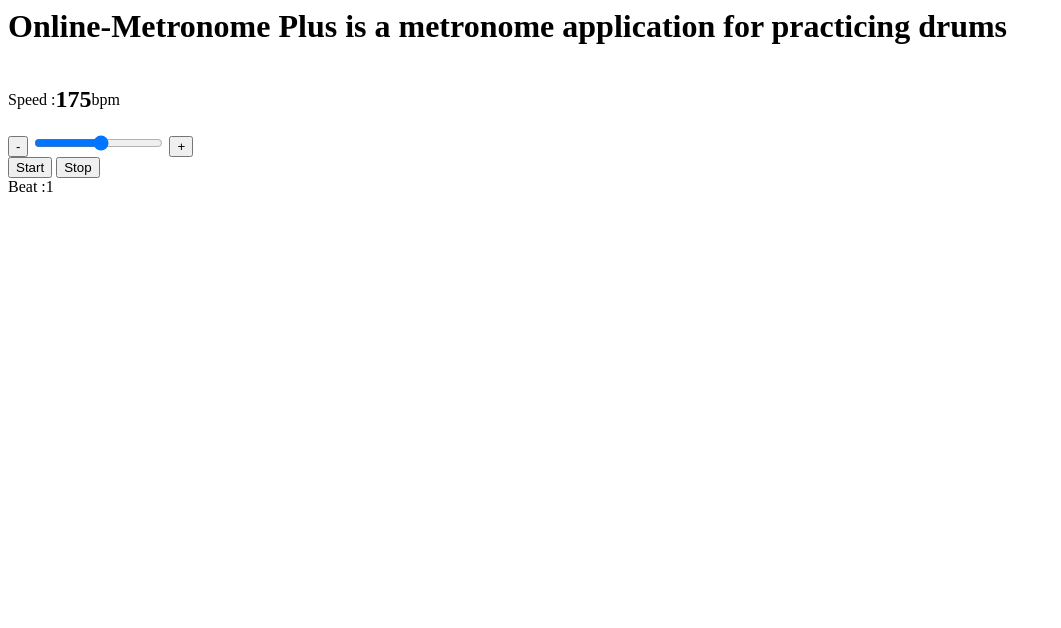
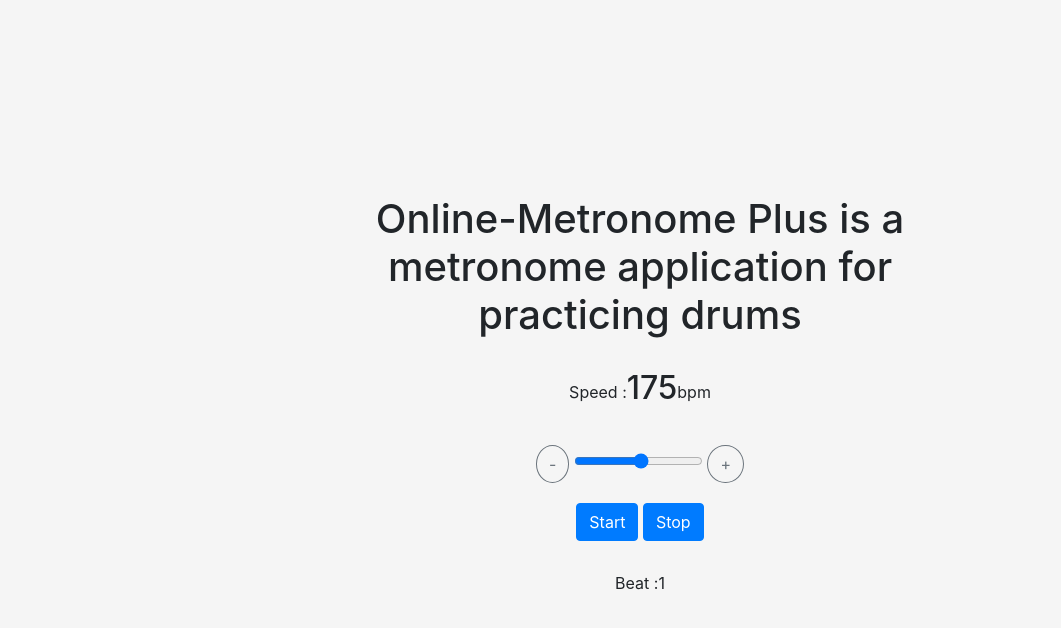
Before and after one commit to phg98/metronome, a website: page index.html in a window 1280 px wide. Shown: the whole page, without its empty margins (0-1061 px from the left). Drawn offline with nearby package versions, Linux system fonts and the light colour scheme.

Commit message:
Add style

```diff
--- a/index.html
+++ b/index.html
@@ -5,44 +5,80 @@
     <meta http-equiv="X-UA-Compatible" content="IE=edge">
     <meta name="viewport" content="width=device-width, initial-scale=1.0">
     <script src="metronome.js"></script>
-    <title>Wetronome</title>
+    <title>Online Metronome</title>
     <script async src="https://pagead2.googlesyndication.com/pagead/js/adsbygoogle.js?client=ca-pub-3887788932946582"
         crossorigin="anonymous"></script>
     <link rel="apple-touch-icon" sizes="180x180" href="/apple-touch-icon.png">
     <link rel="icon" type="image/png" sizes="32x32" href="/favicon-32x32.png">
     <link rel="icon" type="image/png" sizes="16x16" href="/favicon-16x16.png">
     <link rel="manifest" href="/site.webmanifest">
+    <link rel="stylesheet" href="https://maxcdn.bootstrapcdn.com/bootstrap/4.5.2/css/bootstrap.min.css">
+
 </head>
 
 <body>
-    <h1>Online-Metronome Plus is a metronome application for practicing drums</h1>
-    <script async src="https://pagead2.googlesyndication.com/pagead/js/adsbygoogle.js?client=ca-pub-3887788932946582"
+    <div>
+
+        <h1 class="center">Online-Metronome Plus is a metronome application for practicing drums</h1>
+        <script async
+            src="https://pagead2.googlesyndication.com/pagead/js/adsbygoogle.js?client=ca-pub-3887788932946582"
             crossorigin="anonymous"></script>
         <!-- add display to show the current tempo -->
-    <div style="display: flex;    align-items: center;">
+        <div class="center">
+            <div class="center" style="display: flex; justify-content: center;   align-items: center;">
                 Speed : <span>
                     <h2 id="tempoDisplay">175</h2>
                 </span> bpm
             </div>
+        </div>
+        <div class="center">
             <div>
                 <!-- // add - button to decrease the tempo -->
-        <button onclick="decreaseTempo()">-</button>
+                <button type="button" class="btn btn-outline-secondary rounded-circle"
+                    onclick="decreaseTempo()">-</button>
                 <!-- // add a slider to change the tempo -->
-        <input type="range" min="40" max="300" value="175" class="slider" id="tempoSlider" oninput="changeTempo()">
+                <input type="range" min="40" max="300" value="175" class="slider" id="tempoSlider"
+                    oninput="changeTempo()">
                 <!-- // add + button to increase the tempo -->
-        <button onclick="increaseTempo()">+</button>
+                <button type="button" class="btn btn-outline-secondary rounded-circle"
+                    onclick="increaseTempo()">+</button>
+            </div>
         </div>
 
+
+        <div class="center">
             <!-- // add a button to start the metronome -->
-    <button onclick="startMetronome()">Start</button>
+            <button type="button" class="btn btn-primary" onclick="startMetronome()">Start</button>
             <!-- // add a button to stop the metronome -->
-    <button onclick="stopMetronome()">Stop</button>
+            <button type="button" class="btn btn-primary" onclick="stopMetronome()">Stop</button>
+        </div>
 
+
+        <div class="center">
             <!-- // add display to show the current beat -->
-    <div style="display: flex;    align-items: center;">
+            <div class="center" style="display: flex; justify-content: center;   align-items: center;">
                 Beat : <div id="beatCount">1</div>
             </div>
-
+        </div>
+    </div>
 </body>
 
 </html>
+
+<style>
+    body {
+        display: flex;
+        flex-direction: column;
+        align-items: center;
+        justify-content: center;
+        height: 100vh;
+        background-color: #f5f5f5;
+    }
+
+    .center {
+        margin: auto;
+        width: 50%;
+        text-align: center;
+        padding: 10px;
+    }
+</style>
```
Lines whose indentation alone changed are shown as unchanged.
